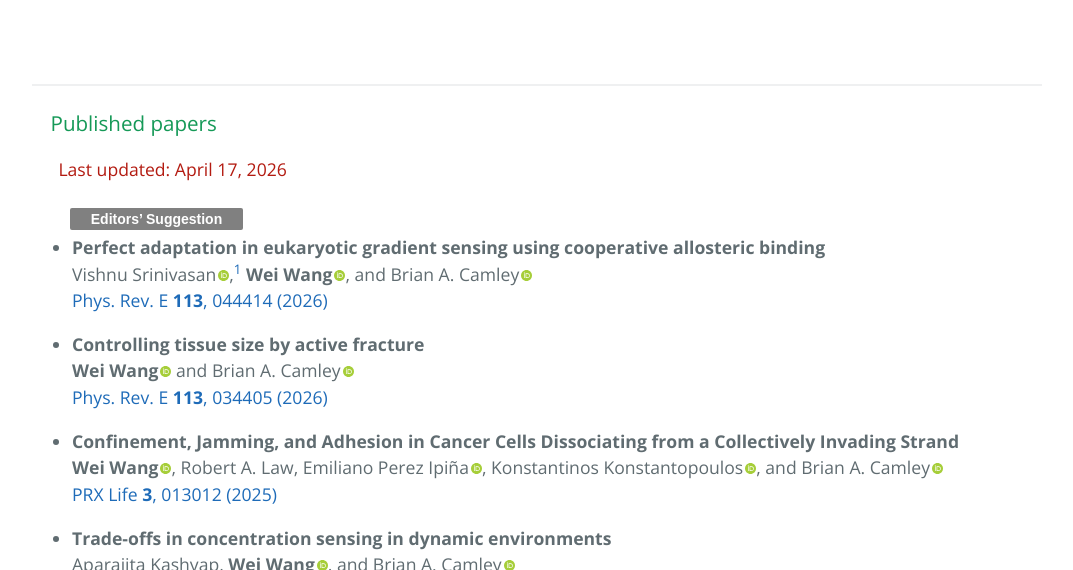
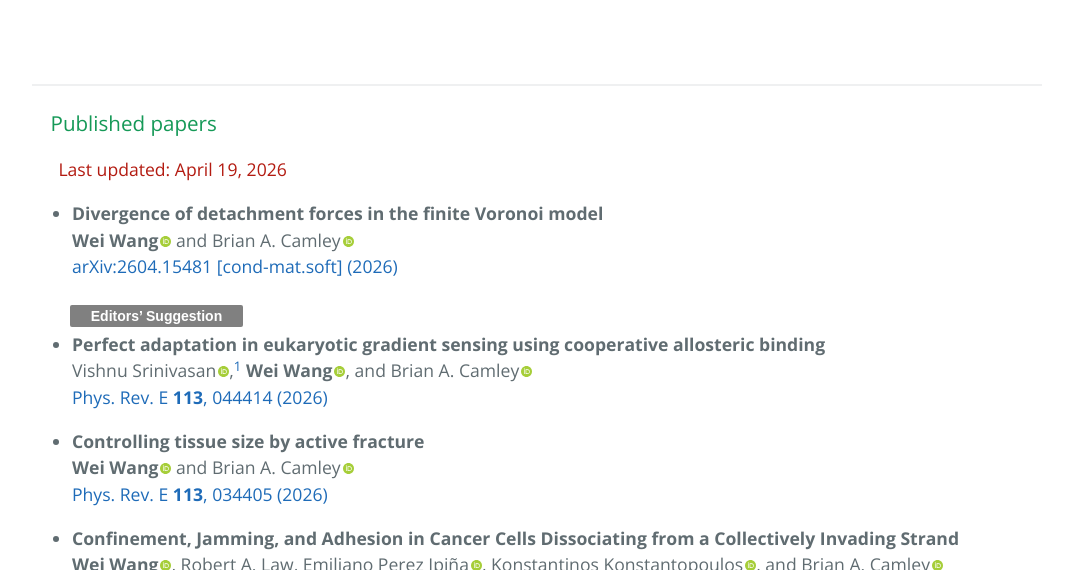
Before and after one commit to wwang721/wwang721.github.io, a Jekyll site: the page built from 2publications.md, in a window 1280 px wide and 900 px high, cut to the strip 330-900 px from the top of the window. Shown: the whole strip, without its empty margins (103-1176 px from the left). Built offline with Jekyll 4.4.1, drawn with Linux system fonts in a browser that asks for light colours; comment, search, counter and statistics services are not loaded.

Commit message:
:memo: Update detachment-force paper's arxiv link

```diff
--- a/2publications.md
+++ b/2publications.md
@@ -45,7 +45,14 @@
 <hr style="margin:40px 0px -10px 0px"/>
 ### &ensp;&thinsp;&thinsp;Published papers
 
-&emsp;&ensp;<font color="#b31b11">Last updated: April 17, 2026</font>
+&emsp;&ensp;<font color="#b31b11">Last updated: April 19, 2026</font>
+
+
+<div class="altmetric-embed altmetric-badge-popover-left" data-badge-type="donut" data-arxiv-id="2604.15481" style="float:right"></div>
+- **Divergence of detachment forces in the finite Voronoi model**\
+**Wei Wang**[<img src='/images/orcid.logo.icon.svg' onerror="this.style.display='none'" alt="" width="13px" style="padding:0 0.1px 0 2px"/>](https://orcid.org/0000-0002-0053-1069){:target="_blank"} and Brian A. Camley[<img src='/images/orcid.logo.icon.svg' onerror="this.style.display='none'" alt="" width="13px" style="padding:0 0.1px 0 2px"/>](https://orcid.org/0000-0002-0765-6956){:target="_blank"}\
+[arXiv:2604.15481 [cond-mat.soft] (2026)](https://doi.org/10.48550/arXiv.2604.15481){:target="_blank"}
+&ensp;
 
 
 <p style="margin:25px 0px -2px 38px"><svg xmlns="http://www.w3.org/2000/svg" width="173" height="22"> <rect width="173" height="22" rx="2" fill="#808080"/> <text x="86.5" y="11" font-family="Arial,Helvetica,sans-serif" font-size="14" font-weight="700" fill="white" text-anchor="middle" dominant-baseline="central">Editors&#8217; Suggestion</text> </svg></p>
```
